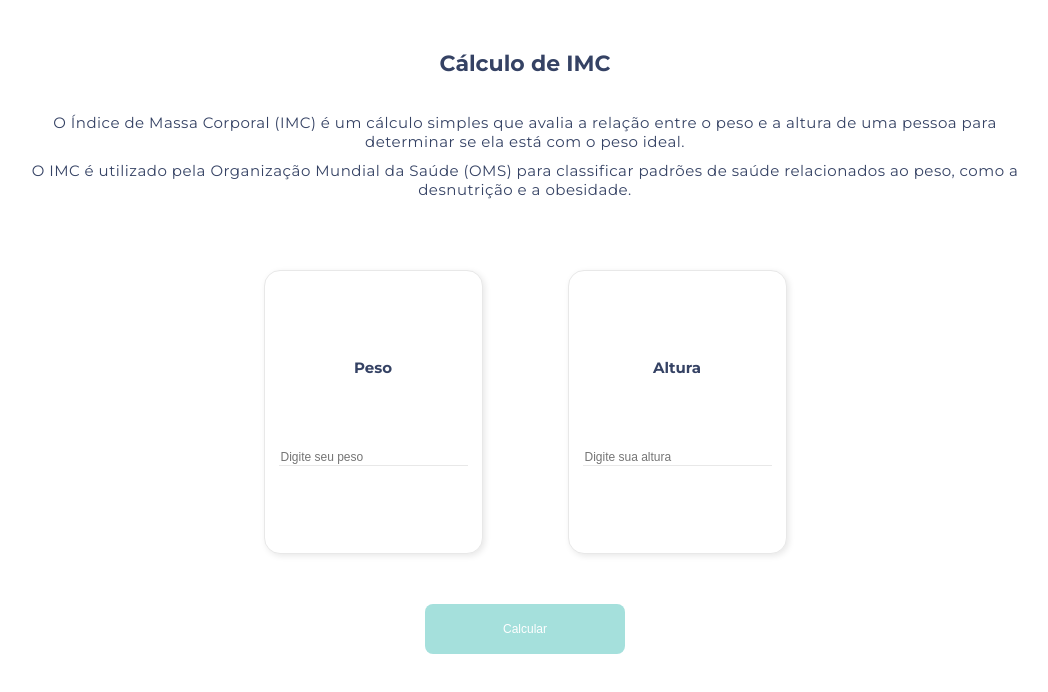
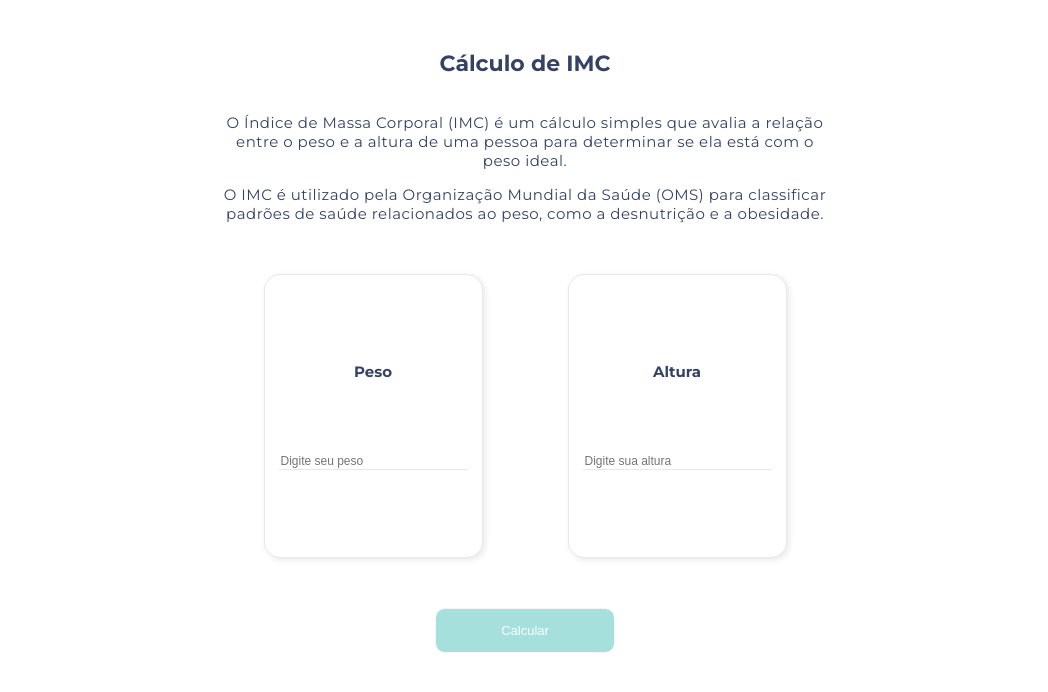
Before and after one commit to alexandre-carvalho/meu-imc, a React (Create React App) app: page / in a window 1280 px wide. Shown: the top 692 px of the page, without its empty margins (115-1163 px from the left). Built offline with nearby package versions, Linux system fonts and the light colour scheme.

Commit message:
Adjusted styles and button created to check IMC in AI

```diff
--- a/src/components/button/index.tsx
+++ b/src/components/button/index.tsx
@@ -1,15 +1,20 @@
 // Styles
-import { useCallback } from 'react';
-import * as S from './styles';
+import { useCallback } from "react";
+import * as S from "./styles";
 
 interface ButtonProps {
-    background: 'success' | 'error';
+  background: "success" | "error" | "info";
   label: string;
   onClick: Function;
   disabled?: boolean;
 }
 
-const Button: React.FC<ButtonProps> = ({ background, disabled, label, onClick }) => {
+const Button: React.FC<ButtonProps> = ({
+  background,
+  disabled,
+  label,
+  onClick,
+}) => {
   const onClickExternal = useCallback(
     (e: any) => {
       e.preventDefault();
@@ -19,8 +24,16 @@ const Button: React.FC<ButtonProps> = ({ background, disabled, label, onClick })
   );
 
   return (
-        <S.Button background={background} opacity={disabled ? 0.4 : 1.0} disabled={disabled} onClick={onClickExternal}>{label}</S.Button>
-    )
-}
+    <S.Button
+      background={background}
+      opacity={disabled ? 0.4 : 1.0}
+      disabled={disabled}
+      onClick={onClickExternal}
+      color={background}
+    >
+      {label}
+    </S.Button>
+  );
+};
 
 export default Button;
--- a/src/components/button/styles.tsx
+++ b/src/components/button/styles.tsx
@@ -1,16 +1,24 @@
 import styled from "styled-components";
-import theme from 'theme';
+import theme from "theme";
 
 export const Button = styled.button<any>`
-width: 200px;
-height: 50px;
-border-radius: 8px;
-border: none;
-background-color: ${(props: any) => {
-        if (props.background === 'success') return theme.colors.primary.n0;
-        if (props.background === 'error') return theme.colors.danger.n0;
-    }};
-opacity:  ${(props: any) => props.opacity};
-color: white;
-font-size: 12px;
+  width: 180px;
+  height: 45px;
+  font-size: 13px;
+  border-radius: 10px;
+  border: 0.5px solid ${theme.colors.secondary.n01};
+  background-color: ${(props: any) => {
+    if (props.background === "success") return theme.colors.primary.n0;
+    if (props.background === "error") return theme.colors.danger.n0;
+    if (props.background === "info") return theme.colors.white.n0;
+  }};
+  opacity: ${(props: any) => props.opacity};
+  color: ${(props: any) => {
+    if (props.color === "info") return theme.colors.primary.n0;
+    return theme.colors.white.n0;
+  }};
+
+  &:hover {
+    box-shadow: 6px 6px 12px ${theme.colors.secondary.n01};
+  }
 `;
--- a/src/pages/home/index.tsx
+++ b/src/pages/home/index.tsx
@@ -34,7 +34,6 @@ const Home = () => {
     setResult(false);
   }, []);
 
-  // TODO: Add new color scheme to imcDetails
   const handleCalculateImc = useCallback(() => {
     const parseWeight = parseFloat(userWeight);
     const parseHeight = parseFloat(userHeight);
@@ -77,7 +76,6 @@ const Home = () => {
       setResult(true);
     } else {
       setInvalidValues(true);
-      setResult(false);
       setTimeout(() => {
         setInvalidValues(false);
       }, 5000);
@@ -133,6 +131,12 @@ const Home = () => {
         />
       </S.CalculatorContainer>
 
+      {invalidValues && (
+        <S.ErrorLabel weight={600}>
+          Por favor, digite Peso e Altura maior do que zero.
+        </S.ErrorLabel>
+      )}
+
       {result && (
         <S.ResultContainer>
           <S.ResultRow>
@@ -158,14 +162,13 @@ const Home = () => {
               label="Limpar Pesquisa"
               onClick={clearImcResults}
             />
+            <Button
+              background="info"
+              label="Obter mais informações"
+              onClick={() => console.log("click")}
+            />
           </S.ButtonContainer>
         </S.ResultContainer>
-      )}
-
-      {invalidValues && (
-        <S.ErrorLabel weight={600}>
-          Por favor, digite Peso e Altura maior do que zero.
-        </S.ErrorLabel>
       )}
     </S.Container>
   );
--- a/src/pages/home/styles.tsx
+++ b/src/pages/home/styles.tsx
@@ -24,17 +24,18 @@ export const Title = styled.span`
 export const TextContent = styled.div`
   display: flex;
   flex-direction: column;
-  width: 85%;
-  padding: 16px 32px;
+  width: 50%;
+  padding: 16px;
 `;
 
 export const Text = styled.span`
   text-align: center;
+  font-family: "Montserrat";
+  color: ${theme.colors.text.n0};
   font-size: 15px;
-  margin-bottom: 10px;
-  color: ${theme.colors.text.n0};
-  font-family: "Montserrat";
   letter-spacing: 0.5px;
+  font-weight: 400;
+  margin-bottom: 15px;
 `;
 
 export const CalculatorContainer = styled.div`
@@ -43,7 +44,6 @@ export const CalculatorContainer = styled.div`
   align-items: center;
   width: 50%;
   padding: 20px;
-  margin-top: 25px;
 `;
 
 export const CalculatorContent = styled.div`
@@ -60,7 +60,7 @@ export const ResultContainer = styled.div`
   flex-direction: column;
   align-items: center;
   justify-content: center;
-  width: 50%;
+  width: 40%;
   border-radius: 22px;
   padding: 16px;
   margin-top: 30px;
@@ -68,11 +68,6 @@ export const ResultContainer = styled.div`
   border: 0.5px solid ${theme.colors.secondary.n01};
   box-shadow: 2px 2px 6px ${theme.colors.secondary.n01};
   background-color: ${theme.colors.white.n0};
-
-  &:hover {
-    border: 1px solid ${theme.colors.secondary.n01};
-    box-shadow: 6px 6px 12px ${theme.colors.secondary.n01};
-  }
 `;
 
 export const ResultRow = styled.div`
@@ -99,5 +94,9 @@ export const ErrorLabel = styled(ResultLabel)`
 `;
 
 export const ButtonContainer = styled.div`
+  display: flex;
+  flex-direction: row;
+  justify-content: space-evenly;
+  width: 100%;
   margin-top: 25px;
 `;
--- a/src/utils/masks/index.tsx
+++ b/src/utils/masks/index.tsx
@@ -1,25 +1,20 @@
 export const maskWeight = (value: any) => {
+  value = value.replace(/[^\d]/g, "");
 
-    value = value.replace(/[^\d]/g, '');
+  if (value.length <= 3) {
+    // Mask ex: 99.9
+    value = value.replace(/^(\d{1,2})(\d+)$/, "$1.$2");
+  } else if (value.length === 4) {
+    // Mask ex: 99.99
+    value = value.replace(/^(\d{2,})(\d{2})$/, "$1.$2");
+  }
+  // Mask ex: 100.00
+  else value = value.replace(/^(\d{3,})(\d{2})$/, "$1.$2");
 
-    if (value.length < 4) {
-        // Mask ex: 99.9
-        value = value.replace(/^(\d{1,2})(\d{1})$/, '$1.$2');
-    }
-    else if (value.length === 4) {
-        // Mask ex: 99.99
-        value = value.replace(/^(\d{2,})(\d{2})$/, '$1.$2');
-    }
-    else
-        // Mask ex: 100.00
-        value = value.replace(/^(\d{3,})(\d{2})$/, '$1.$2');
-
-    return value;
+  return value;
 };
 
 export const maskHeight = (value: any) => {
-    // Mask ex: 9.99
-    return value
-        .replace(/\D/g, "")
-        .replace(/^(\d{1,2})(\d{2})$/, '$1.$2');
+  // Mask ex: 9.99
+  return value.replace(/\D/g, "").replace(/^(\d{1,2})(\d{2})$/, "$1.$2");
 };
```
Lines whose indentation alone changed are shown as unchanged.
